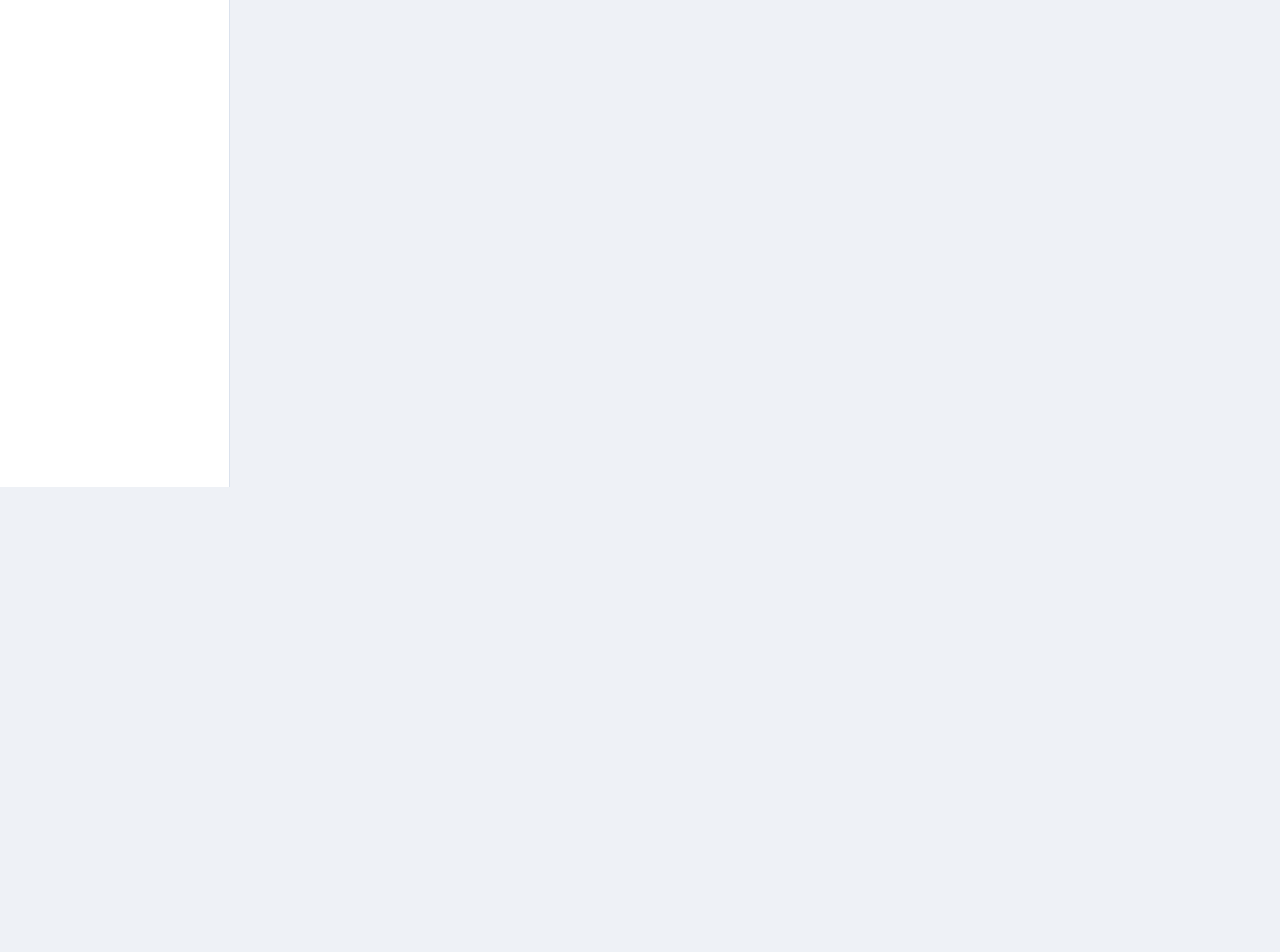
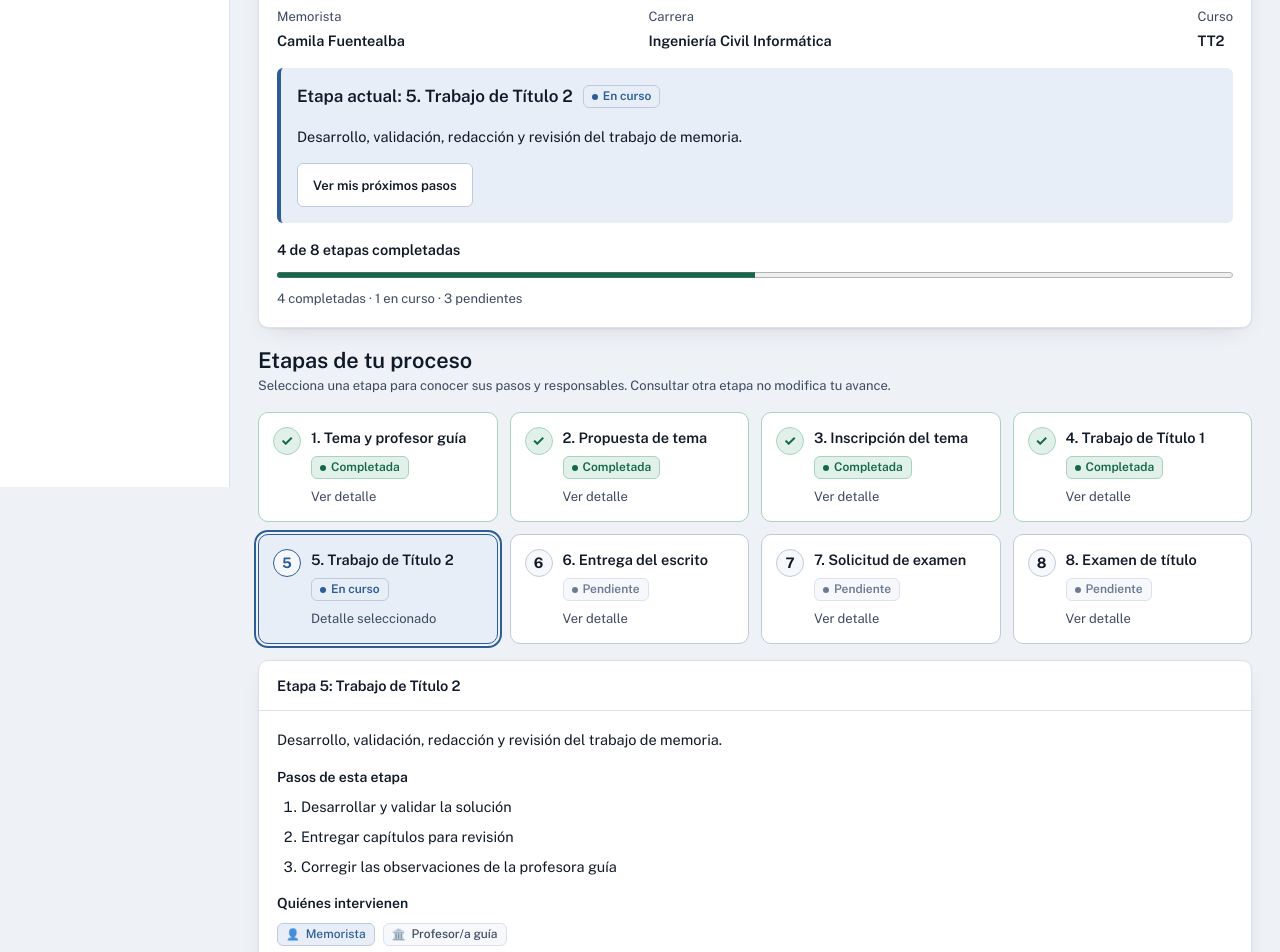
Before and after one commit to friquelmel9/INF322-Proyecto, a React (Vite) app: page /proceso in a window 1280 px wide. Shown: the part 320-1272 px from the top of the page. Before the commit the page ends 807 px from the top, so only its background shows below. Built offline with nearby package versions, Linux system fonts and the light colour scheme.

Commit message:
Implementación módulo C desde C01-C05

```diff
--- /dev/null
+++ b/src/components/proceso/ProcessStage.jsx
@@ -0,0 +1,18 @@
+import StatusBadge from "../shared/StatusBadge.jsx";
+
+export default function ProcessStage({ etapa, estado, onSelect, seleccionada = false, detalleId }) {
+  return (
+    <li className={`proceso-etapa proceso-etapa--${estado}`}>
+      <button type="button" className="proceso-etapa-boton"
+        onClick={() => onSelect(etapa)} aria-pressed={seleccionada}
+        aria-current={estado === "actual" ? "step" : undefined} aria-controls={detalleId}>
+        <span className="proceso-numero" aria-hidden="true">{estado === "completada" ? "✓" : etapa.id}</span>
+        <span className="proceso-etapa-texto">
+          <span className="proceso-etapa-nombre">{etapa.id}. {etapa.nombre}</span>
+          <StatusBadge tipo="etapa" valor={estado} />
+          <span className="proceso-seleccion">{seleccionada ? "Detalle seleccionado" : "Ver detalle"}</span>
+        </span>
+      </button>
+    </li>
+  );
+}
--- /dev/null
+++ b/src/components/proceso/ProcessSummary.jsx
@@ -0,0 +1,34 @@
+import { Link } from "react-router-dom";
+import { obtenerEstadoEtapa } from "../../data/etapas.js";
+import StatusBadge from "../shared/StatusBadge.jsx";
+
+export default function ProcessSummary({ memorista, etapas }) {
+  const actual = etapas.find((etapa) => etapa.id === memorista.etapaActualId);
+  const completadas = etapas.filter((etapa) => obtenerEstadoEtapa(etapa.id, memorista.etapaActualId) === "completada").length;
+  const pendientes = etapas.filter((etapa) => obtenerEstadoEtapa(etapa.id, memorista.etapaActualId) === "pendiente").length;
+  return (
+    <section className="card" aria-labelledby="proceso-resumen-titulo">
+      <div className="card-h"><h2 id="proceso-resumen-titulo">Resumen de tu titulación</h2></div>
+      <div className="card-b stack">
+        <dl className="proceso-perfil">
+          <div><dt>Memorista</dt><dd>{memorista.nombre}</dd></div>
+          <div><dt>Carrera</dt><dd>{memorista.carrera}</dd></div>
+          <div><dt>Curso</dt><dd>{memorista.curso}</dd></div>
+        </dl>
+        <div className="proceso-actual stack">
+          <div className="proceso-fila">
+            <h3>Etapa actual: {actual ? `${actual.id}. ${actual.nombre}` : "Sin etapa asignada"}</h3>
+            {actual && <StatusBadge tipo="etapa" valor="actual" />}
+          </div>
+          {actual && <p>{actual.descripcion}</p>}
+          <div><Link to="/pendientes" className="btn">Ver mis próximos pasos</Link></div>
+        </div>
+        <div className="stack proceso-avance">
+          <label htmlFor="proceso-avance">{completadas} de {etapas.length} etapas completadas</label>
+          <progress id="proceso-avance" value={completadas} max={etapas.length || 1} />
+          <p>{completadas} completadas · {actual ? 1 : 0} en curso · {pendientes} pendientes</p>
+        </div>
+      </div>
+    </section>
+  );
+}
--- /dev/null
+++ b/src/components/proceso/ProcessTimeline.jsx
@@ -0,0 +1,30 @@
+import { useId, useState } from "react";
+import { obtenerEstadoEtapa } from "../../data/etapas.js";
+import ProcessStage from "./ProcessStage.jsx";
+import StageDetail from "./StageDetail.jsx";
+
+export default function ProcessTimeline({ etapas, etapaActualId }) {
+  const [seleccionId, setSeleccionId] = useState(etapaActualId);
+  const detalleId = useId();
+  const seleccionada = etapas.find((etapa) => etapa.id === seleccionId)
+    ?? etapas.find((etapa) => etapa.id === etapaActualId) ?? etapas[0];
+  return (
+    <section className="stack" aria-labelledby="proceso-etapas-titulo">
+      <div>
+        <h2 id="proceso-etapas-titulo">Etapas de tu proceso</h2>
+        <p className="proceso-ayuda">Selecciona una etapa para conocer sus pasos y responsables. Consultar otra etapa no modifica tu avance.</p>
+      </div>
+      <ol className="proceso-timeline" aria-label="Etapas de titulación">
+        {etapas.map((etapa) => (
+          <ProcessStage key={etapa.id} etapa={etapa}
+            estado={obtenerEstadoEtapa(etapa.id, etapaActualId)}
+            onSelect={(elegida) => setSeleccionId(elegida.id)}
+            seleccionada={etapa.id === seleccionada?.id} detalleId={detalleId} />
+        ))}
+      </ol>
+      <div id={detalleId} aria-live="polite" aria-atomic="true">
+        {seleccionada ? <StageDetail etapa={seleccionada} /> : <p className="note">No hay etapas disponibles.</p>}
+      </div>
+    </section>
+  );
+}
--- /dev/null
+++ b/src/components/proceso/StageDetail.jsx
@@ -0,0 +1,30 @@
+import { useId } from "react";
+import { Link } from "react-router-dom";
+import ResponsibleBadge from "../shared/ResponsibleBadge.jsx";
+
+export default function StageDetail({ etapa }) {
+  const tituloId = useId();
+  return (
+    <section className="card proceso-detalle" aria-labelledby={tituloId}>
+      <div className="card-h"><h2 id={tituloId}>Etapa {etapa.id}: {etapa.nombre}</h2></div>
+      <div className="card-b stack">
+        <p>{etapa.descripcion}</p>
+        <div className="stack proceso-grupo">
+          <h3>Pasos de esta etapa</h3>
+          {etapa.pasos.length > 0 ? (
+            <ol className="proceso-pasos">{etapa.pasos.map((paso, indice) => <li key={indice}>{paso}</li>)}</ol>
+          ) : <p>No hay pasos registrados para esta etapa.</p>}
+        </div>
+        <div className="stack proceso-grupo">
+          <h3>Quiénes intervienen</h3>
+          {etapa.responsableIds.length > 0 ? (
+            <ul className="proceso-responsables">
+              {etapa.responsableIds.map((id) => <li key={id}><ResponsibleBadge responsableId={id} /></li>)}
+            </ul>
+          ) : <p>No hay responsables registrados para esta etapa.</p>}
+        </div>
+        <div><Link to={`/documentos?etapa=${etapa.id}`} className="btn">Ver documentos de esta etapa</Link></div>
+      </div>
+    </section>
+  );
+}
--- /dev/null
+++ b/src/components/proceso/proceso.css
@@ -0,0 +1,34 @@
+.proceso-perfil { display: grid; grid-template-columns: 1fr 1.5fr auto; gap: 16px; margin: 0; }
+.proceso-perfil dt, .proceso-ayuda, .proceso-seleccion, .proceso-avance p { color: var(--ink-2); font-size: 13px; }
+.proceso-perfil dd { margin: 4px 0 0; font-weight: 600; }
+.proceso-actual { padding: 16px; border-inline-start: 4px solid var(--navy-2); background: var(--navy-wash); border-radius: var(--r-sm); }
+.proceso-fila { display: flex; align-items: center; flex-wrap: wrap; gap: 10px; }
+.proceso-fila h3 { font-size: 17px; }
+.stack.proceso-avance, .stack.proceso-grupo { gap: 8px; }
+.proceso-avance label { font-weight: 600; }
+.proceso-avance progress { width: 100%; height: 12px; accent-color: var(--ok); }
+.proceso-timeline { display: grid; grid-template-columns: repeat(4, minmax(0, 1fr)); gap: 12px; list-style: none; margin: 0; padding: 0; }
+.proceso-etapa { min-width: 0; }
+.proceso-etapa-boton { display: flex; align-items: flex-start; gap: 10px; width: 100%; height: 100%; padding: 14px; text-align: left; cursor: pointer; border: 1px solid var(--line-strong); border-radius: var(--r); background: var(--surface); color: var(--ink); }
+.proceso-etapa-boton:hover { background: var(--surface-2); }
+.proceso-etapa-boton[aria-pressed="true"] { outline: 2px solid var(--navy-2); outline-offset: 2px; }
+.proceso-etapa-boton:focus-visible { outline: 3px solid var(--navy-2); outline-offset: 5px; }
+.proceso-etapa--actual .proceso-etapa-boton { border-color: var(--navy-2); background: var(--navy-wash); }
+.proceso-etapa--completada .proceso-etapa-boton { border-color: var(--ok-line); }
+.proceso-numero { display: grid; place-items: center; flex: 0 0 28px; height: 28px; border: 1px solid var(--line-strong); border-radius: 50%; background: var(--surface-2); font-weight: 700; }
+.proceso-etapa--completada .proceso-numero { background: var(--ok-wash); color: var(--ok); border-color: var(--ok-line); }
+.proceso-etapa--actual .proceso-numero { color: var(--navy-2); border-color: var(--navy-2); }
+.proceso-etapa-texto { display: flex; flex-direction: column; align-items: flex-start; gap: 8px; min-width: 0; }
+.proceso-etapa-nombre { font-weight: 600; overflow-wrap: anywhere; }
+.proceso-detalle h3 { font-size: 14px; }
+.proceso-pasos { margin: 0; padding-inline-start: 24px; }
+.proceso-pasos li + li { margin-top: 8px; }
+.proceso-responsables { display: flex; flex-wrap: wrap; gap: 8px; margin: 0; padding: 0; list-style: none; }
+@media (min-width: 768px) and (max-width: 1200px) {
+  .proceso-timeline { display: grid; grid-template-columns: repeat(2, minmax(0, 1fr)); }
+}
+@media (max-width: 767px) {
+  .proceso-perfil { grid-template-columns: minmax(0, 1fr); }
+  .proceso-timeline { display: flex; flex-direction: column; }
+  .proceso-detalle .btn { width: 100%; justify-content: center; }
+}
--- a/src/pages/ProcesoPage.jsx
+++ b/src/pages/ProcesoPage.jsx
@@ -1,29 +1,30 @@
 /*
- * ⚠️ PLACEHOLDER creado por el Módulo A solo para que la app compile y el
- * router funcione de punta a punta.
- *
- * DUEÑO REAL: Módulo C — H1 «Mi proceso» (/proceso).
- * → Reemplaza TODO el contenido de este archivo por la página real.
- * → Debes crear además src/components/proceso/ (ProcessTimeline, ProcessStage,
- *   StageDetail, ProcessSummary) según docs/contrato.md §2, §4 y §6.
- * → No modifiques App.jsx, main.jsx ni components/layout/ (son del Módulo A).
+ * Módulo C — H1 «Mi proceso» (/proceso).
+ * Perfil, avance y consulta de las ocho etapas con los datos de B.
+ * Criterios C01–C05 de docs/tareas.md y contrato compartido.
  */
+import { memorista } from "../data/memorista.js";
+import { etapas } from "../data/etapas.js";
+import ProcessSummary from "../components/proceso/ProcessSummary.jsx";
+import ProcessTimeline from "../components/proceso/ProcessTimeline.jsx";
+import "../components/proceso/proceso.css";
+
 export default function ProcesoPage() {
   return (
     <>
       <div className="pagehead">
         <div>
-          <div className="eyebrow">H1 · Módulo C</div>
+          <div className="eyebrow">Tu ruta de titulación</div>
           <h1>Mi proceso</h1>
           <p>Perfil del memorista, etapa actual y las ocho etapas de titulación.</p>
         </div>
       </div>
-      <div className="note">
-        <span>🚧</span>
-        <div>
-          <b>Página en construcción (Módulo C).</b> Este es un placeholder del Módulo A para
-          verificar la navegación. Reemplázalo por la implementación de H1.
+      <div className="stack">
+        <div className="note warn">
+          <p><b>Escenario de demostración.</b> El perfil y los estados son datos simulados; no representan información oficial de la UTFSM.</p>
         </div>
+        <ProcessSummary memorista={memorista} etapas={etapas} />
+        <ProcessTimeline etapas={etapas} etapaActualId={memorista.etapaActualId} />
       </div>
     </>
   );
```
Also changed, not shown: 1 other file (tests, documents, lock files or other folders).
